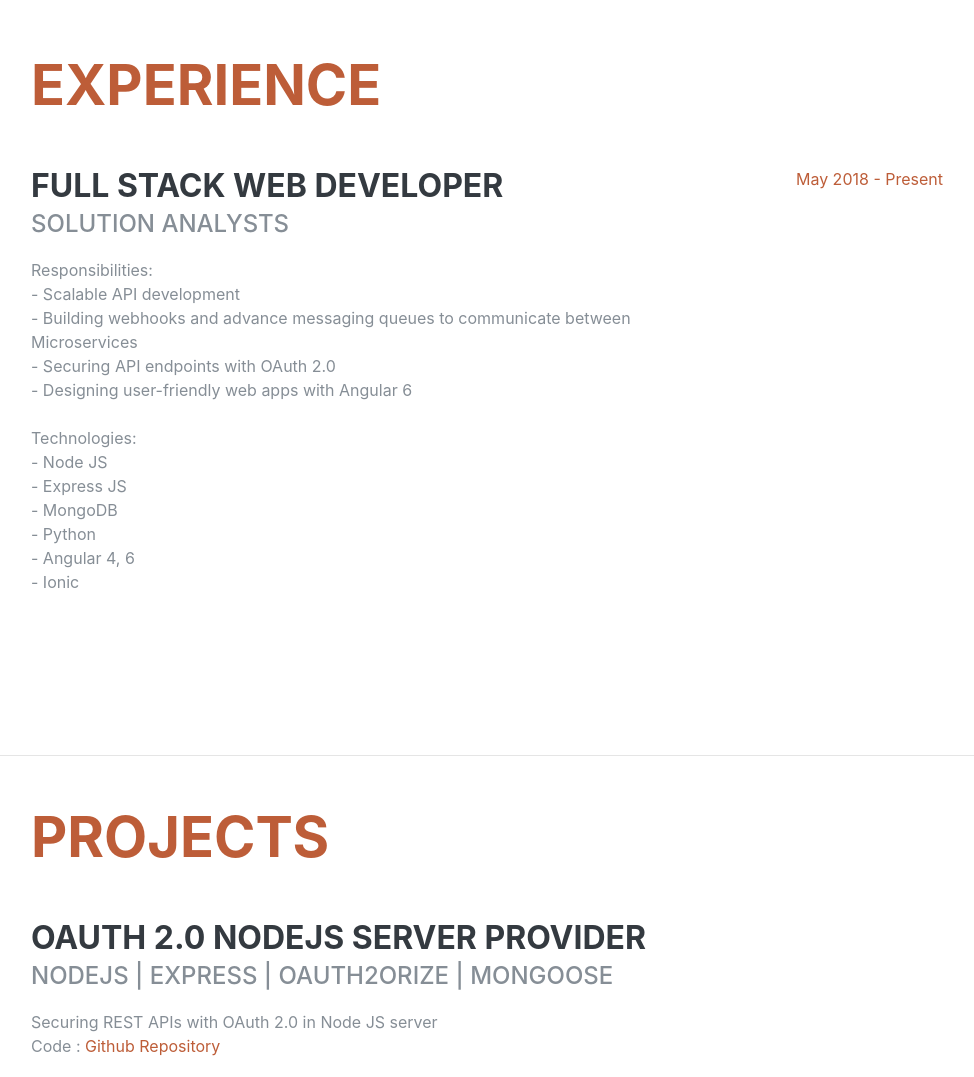
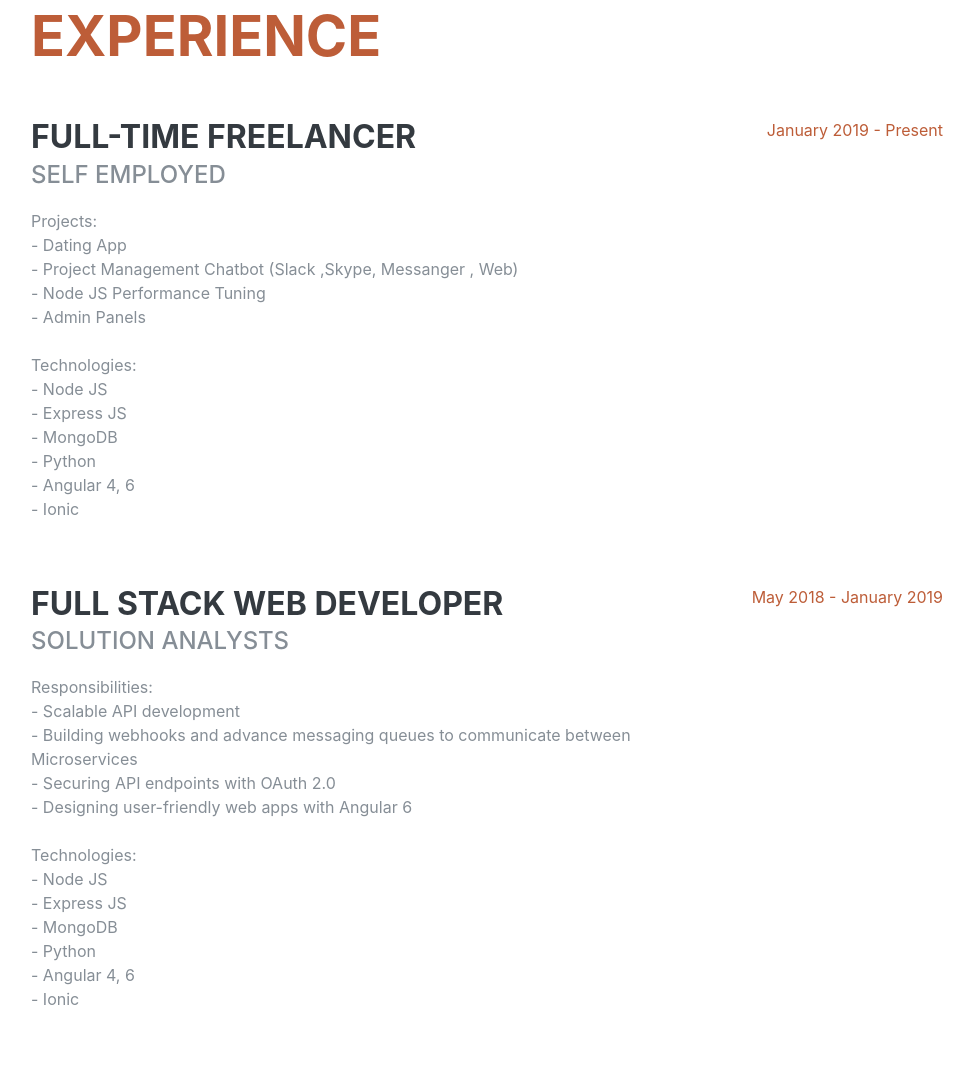
Before and after one commit to Hemil96/hemil96.github.io, a plain HTML site: page index.html in a window 1280 px wide. Shown: the part 846-1923 px from the top of the page, without its empty margins (289-1263 px from the left). Drawn offline with Linux system fonts and the light colour scheme; a web font is replaced by a local one.

Commit message:
Experience Update

```diff
--- a/index.html
+++ b/index.html
@@ -101,6 +101,29 @@
 
           <div class="resume-item d-flex flex-column flex-md-row mb-5">
             <div class="resume-content mr-auto">
+              <h3 class="mb-0">Full-time Freelancer</h3>
+              <div class="subheading mb-3">Self Employed</div>
+              <p>Projects:<br>
+                - Dating App<br>
+                - Project Management Chatbot (Slack ,Skype, Messanger , Web) <br>
+                - Node JS Performance Tuning<br>
+                - Admin Panels <br><br>
+
+                Technologies: <br>
+                - Node JS<br>
+                - Express JS<br>
+                - MongoDB<br>
+                - Python <br>
+                - Angular 4, 6<br>
+                - Ionic</p>
+            </div>
+            <div class="resume-date text-md-right">
+              <span class="text-primary">January 2019 - Present</span>
+            </div>
+          </div>
+
+          <div class="resume-item d-flex flex-column flex-md-row mb-5">
+            <div class="resume-content mr-auto">
               <h3 class="mb-0">Full Stack Web Developer</h3>
               <div class="subheading mb-3">Solution Analysts</div>
               <p>Responsibilities:<br>
@@ -118,7 +141,7 @@
                 - Ionic</p>
             </div>
             <div class="resume-date text-md-right">
-              <span class="text-primary">May 2018 - Present</span>
+              <span class="text-primary">May 2018 - January 2019</span>
             </div>
           </div>
         </div>
```
